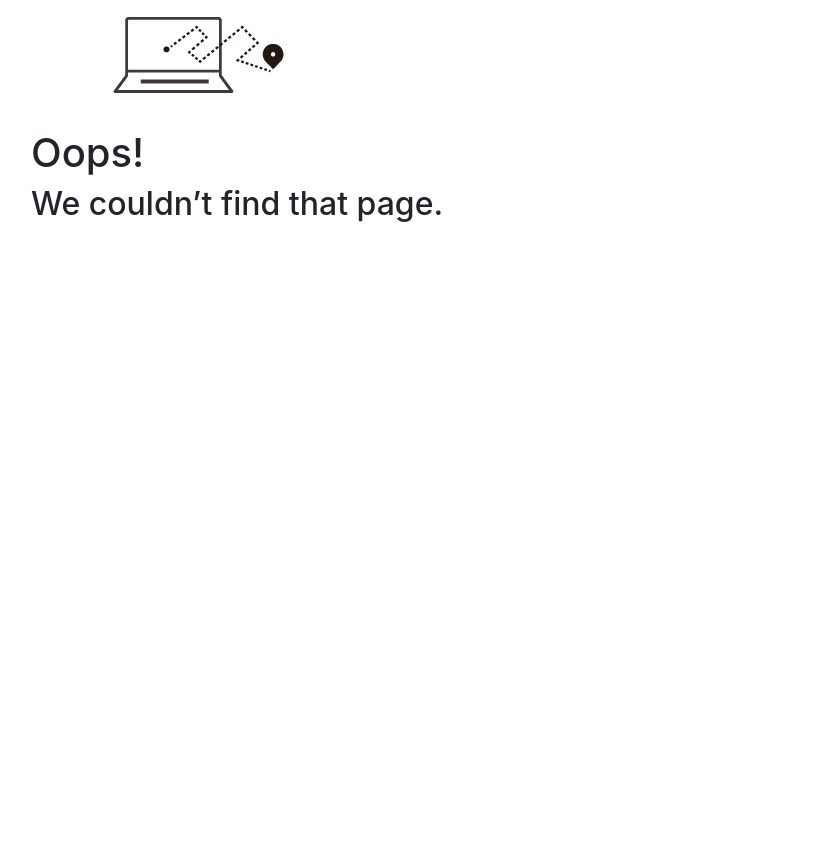
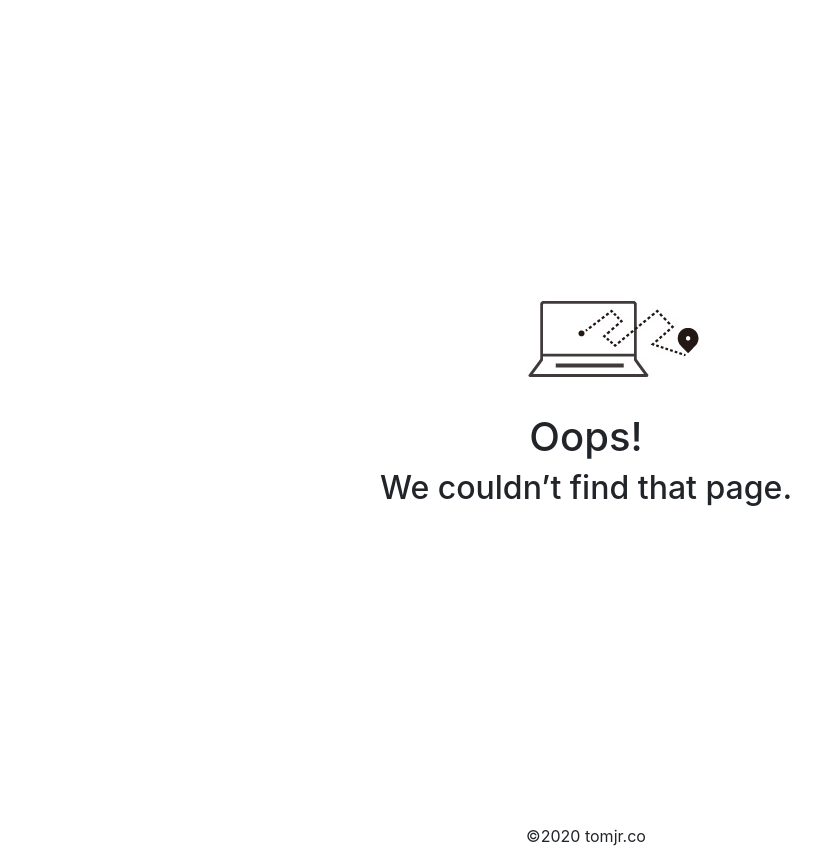
Before and after one commit to kamitom/test-app, a website: page public/404.html in a window 1280 px wide. Shown: the whole page, without its empty margins (54-875 px from the left). Before the commit the page ends 800 px from the top, so only its background shows below. Drawn offline with nearby package versions, Linux system fonts and the light colour scheme.

Commit message:
feat: flex justify-content-center

```diff
--- a/public/404.html
+++ b/public/404.html
@@ -17,11 +17,18 @@
   </head>
   <body>
     <div class="container">
-      <header>
-        <img src="/img/vi2.jpg" />
-        <h1 class="h1">Oops!</h1>
-        <h2 class="h2">We couldn’t find that page.</h2>
+      <header
+        class="header-class d-flex justify-content-center align-items-center"
+      >
+        <div class="text-center">
+          <img src="/img/vi2.jpg" alt="Oops!!!" />
+          <h1 class="h1">Oops!</h1>
+          <h2 class="h2">We couldn’t find that page.</h2>
+        </div>
       </header>
+      <footer class="d-flex justify-content-center mt-4">
+        &copy;2020 tomjr.co
+      </footer>
     </div>
 
     <!-- Optional JavaScript -->
--- a/public/css/zt.css
+++ b/public/css/zt.css
@@ -1,9 +1,3 @@
-.fxcenter {
-  display: flex;
-  justify-content: center;
-  align-items: center;
-}
-
 .border9 {
   border: 9px solid pink;
 }
@@ -25,3 +19,8 @@
   max-width: 50%;
   height: auto;
 }
+
+
+.header-class {
+  min-height: 100vh;
+}
```
